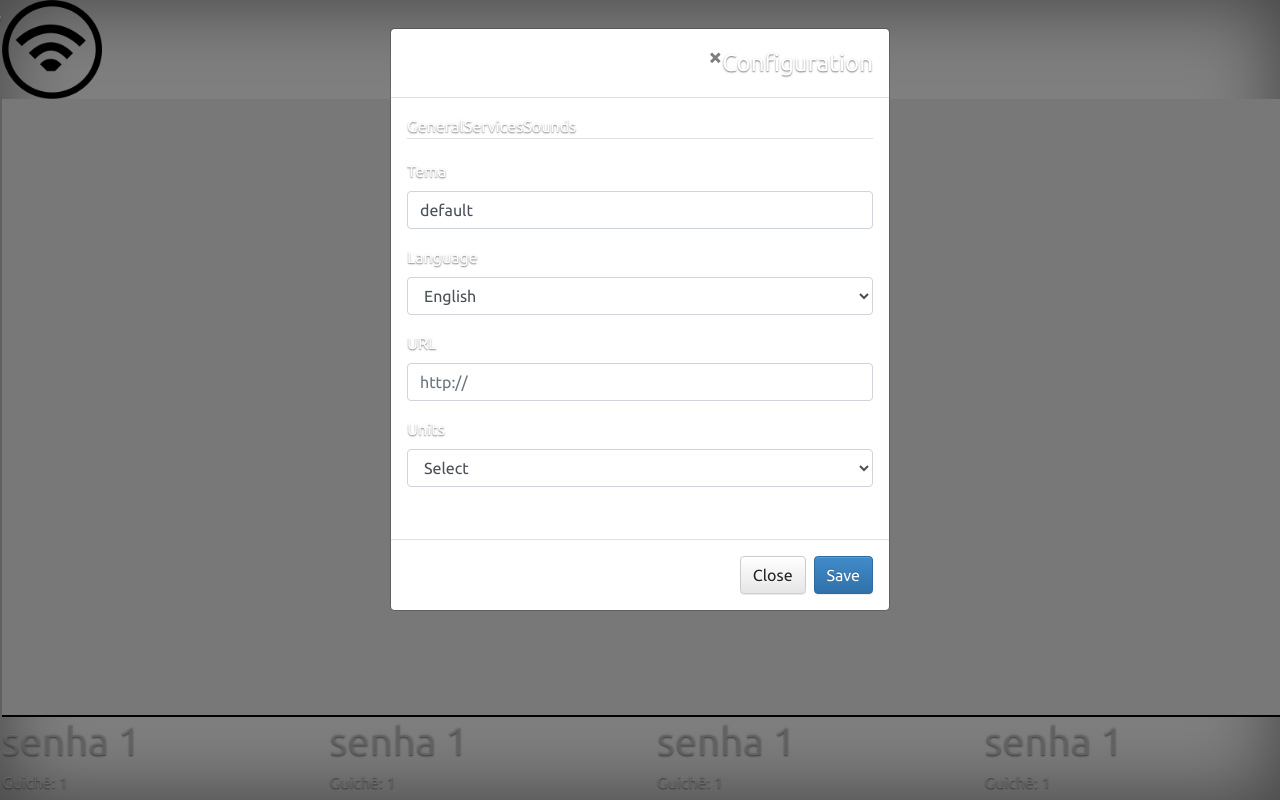
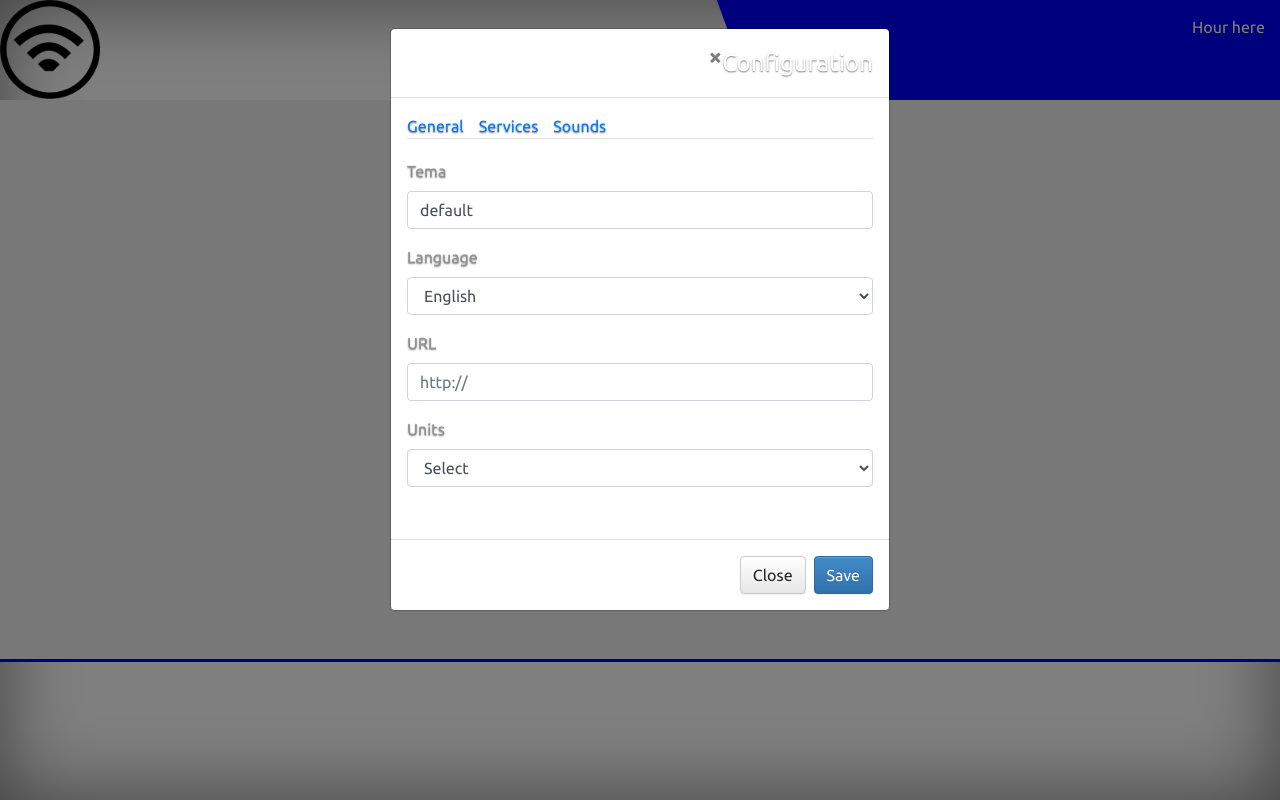
Before and after one commit to wltdev/novosga-painel-tv, a PHP site: page /paineltv/example.html in a window 1280 px wide. Run offline with PHP 8.4, Linux system fonts and the light colour scheme; some libraries are stand-ins or nearby versions.

Commit message:
Mostrando senhas no novo layout

```diff
--- a/paineltv/assets/css/cover.css
+++ b/paineltv/assets/css/cover.css
@@ -3,10 +3,15 @@
  */
 
 /* Links */
-a,
-a:focus,
+a {
+  margin-right: 15px;
+}
 a:hover {
-  color: #fff;
+  color: rgb(166, 224, 247);
+}
+
+label {
+  color: #929090;
 }
 
 /* Custom default button */
--- a/paineltv/css/style.css
+++ b/paineltv/css/style.css
@@ -77,6 +77,19 @@ html, body {
     padding: 20px 0;
 }
 
+.hour-container {
+    height: 118px;
+    /* background-color: blue; */
+    width: 75vh;
+    border-top: 100px solid blue;
+    border-left: 65px solid transparent;
+}
+
+.hour-content {
+    float: right;
+    padding: 15px 15px 15px 30px;
+}
+
 /* cores - inativo */
 #layout.inactive {
     background: #f1f1f1;
@@ -99,5 +112,23 @@ html, body {
 }
 
 footer {
-    border-top: #000 2px solid;
+    border-top: blue 3px solid;
+    height: 200px;
 }
+
+.shape {
+    background: blue;
+    height: 100px;
+    position: relative;
+    width: 65vh;
+    color:white;
+}
+.shape::before {
+    background: blue none repeat scroll 0 0;
+    content: "";
+    height: 100px;
+    position: absolute;
+    left: -25px;
+    transform: skew(20deg);
+    width: 50px;
+}
--- a/paineltv/example.html
+++ b/paineltv/example.html
@@ -3,19 +3,14 @@
   <head>
     <meta charset="utf-8">
     <meta name="viewport" content="width=device-width, initial-scale=1, shrink-to-fit=no">
-    <meta name="description" content="">
-    <meta name="author" content="">
-    <link rel="icon" href="/docs/4.0/assets/img/favicons/favicon.ico">
+    <title data-i18n="PainelWeb.title">Painel TV</title>
 
-    <title>Painel TV</title>
+    <link rel="stylesheet" type="text/css" href="assets/css/bootstrap.min.css" />
+    <link rel="stylesheet" type="text/css" href="assets/css/cover.css" />
+    <link rel="stylesheet" type="text/css" href="css/bootstrap-theme.min.css" />
+    <link rel="stylesheet" type="text/css" href="css/relogio.css" />
+    <link rel="stylesheet" type="text/css" href="css/style.css" />
 
-    <!-- Bootstrap core CSS -->
-    <link href="./assets/css/bootstrap.min.css" rel="stylesheet">,
-    <link rel="stylesheet" type="text/css" href="css/relogio.css" />
-    <link rel="stylesheet" type="text/css" href="css/bootstrap-theme.min.css" />
-    <!-- Custom styles for this template -->
-    <link href="./assets/css/cover.css" rel="stylesheet">
-    <link rel="stylesheet" type="text/css" href="css/style.css" />
     <script type="text/javascript" src="js/angular.min.js"></script>
   </head>
 
@@ -47,7 +42,11 @@
                     <img src="./assets/img/logo.png" width="100" class="img-responsive" />
                 </div>
                 <nav class="nav nav-masthead justify-content-center">
-                <!-- <div class='time' id='time'></div> -->
+                    <div class="shape">
+                        <div class="hour-content">
+                            <div> Hour here </div>
+                        </div>
+                    </div>
                 </nav>
             </div>
         </header>
@@ -60,22 +59,16 @@
 
 
         <footer class="mastfoot mt-auto footer">
-            <div class="row">
-                <div class="col-md-3 senha-chamada {{ senha.styleClass }}">
-                    <h1>senha 1</h1>
-                    <h6>Guichê: 1</h6>
+            <div id="historico" class="row">
+                <div class="senhas">
+                    <div class="col-md-3 senha-chamada {{ senha.styleClass }}" ng-repeat="senha in historico | limitTo: 4">
+                        <div class="senha">
+                            <span>{{ senha.texto }}</span>
                         </div>
-                <div class="col-md-3 senha-chamada {{ senha.styleClass }}">
-                    <h1>senha 1</h1>
-                    <h6>Guichê: 1</h6>
+                        <div>
+                            <span class="local">{{ senha.local }}: {{ senha.numeroLocal }}</span>
                         </div>
-                <div class="col-md-3 senha-chamada {{ senha.styleClass }}">
-                    <h1>senha 1</h1>
-                    <h6>Guichê: 1</h6>
                     </div>
-                <div class="col-md-3 senha-chamada {{ senha.styleClass }}">
-                    <h1>senha 1</h1>
-                    <h6>Guichê: 1</h6>
                 </div>
             </div>
         </footer>
@@ -207,14 +200,11 @@
         </div>
     </div>
 
+    <audio id="alert"></audio>
 
-    <!-- Bootstrap core JavaScript
-    ================================================== -->
-    <!-- Placed at the end of the document so the pages load faster -->
-    <script src="https://code.jquery.com/jquery-3.2.1.slim.min.js" integrity="sha384-KJ3o2DKtIkvYIK3UENzmM7KCkRr/rE9/Qpg6aAZGJwFDMVNA/GpGFF93hXpG5KkN" crossorigin="anonymous"></script>
-    <script>window.jQuery || document.write('<script src="./assets/js/jquery-slim.min.js"><\/script>')</script>
+    <script type="text/javascript" src="js/jquery.js"></script>
 
-    <script src="./assets/js/bootstrap.min.js"></script>
+    <script type="text/javascript" src="assets/js/bootstrap.min.js"></script>
     <script type="text/javascript" src="js/i18next.min.js"></script>
     <script type="text/javascript" src="js/buzz.js"></script>
     <script type="text/javascript" src="js/painel.js"></script>
```
Also changed, not shown: paineltv/themes/tvaovivo/tvaovivo2.html (+17 -5 lines). Lines whose indentation alone changed are shown as unchanged.
